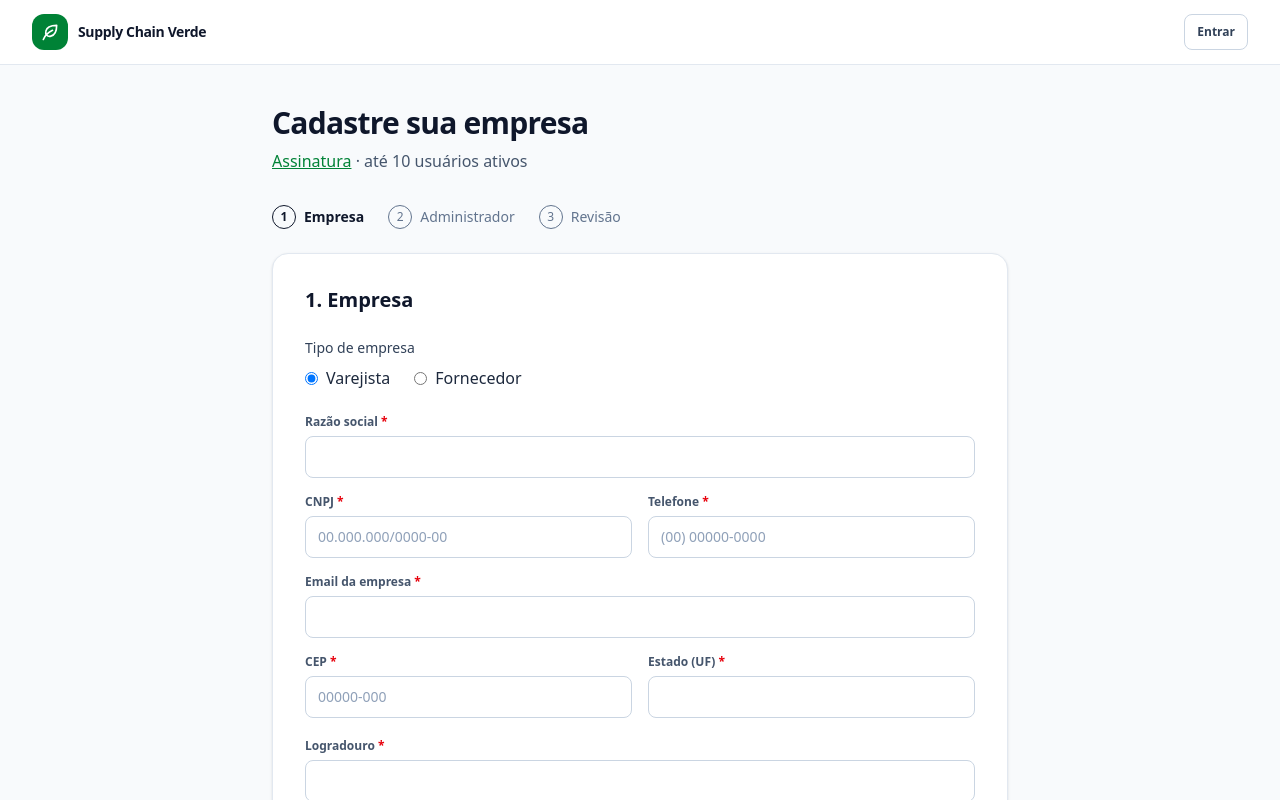
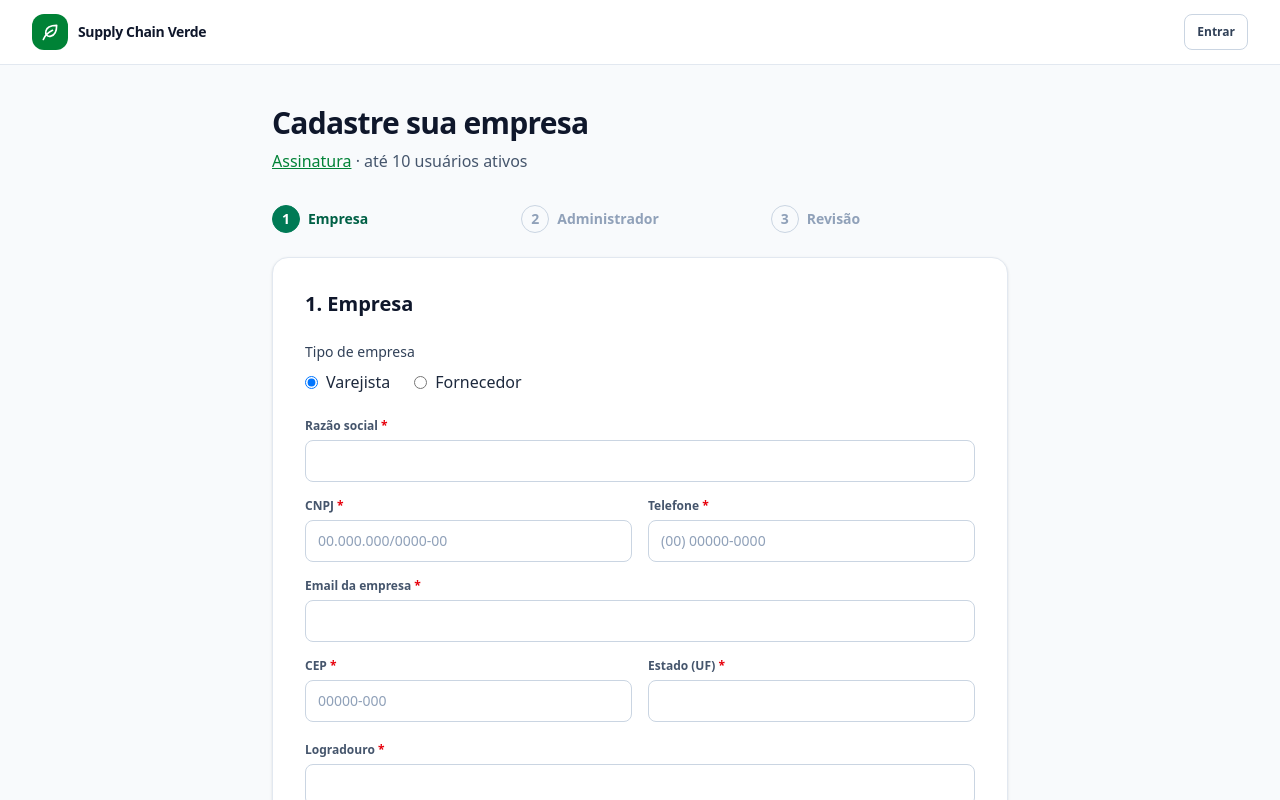
Before and after one commit to matheusnascimentods/supply-chain-verde-web, an Angular app: page /cadastro in a window 1280 px wide. Shown: the top 800 px of the page. Built offline with nearby package versions, Linux system fonts and the light colour scheme.

Commit message:
refactor: usa o app-stepper no cadastro
Remove a terceira cópia do indicador de passos. Na página, a moldura de modal do stepper é anulada pela classe sign-up-stepper.

```diff
--- a/src/app/features/signup/presentation/pages/sign-up/index.component.css
+++ b/src/app/features/signup/presentation/pages/sign-up/index.component.css
@@ -15,17 +15,9 @@
 .sign-up-link {
   @apply font-medium text-green-700 underline;
 }
-.sign-up-steps {
-  @apply mt-8 flex flex-wrap gap-x-6 gap-y-2 text-sm text-slate-500;
-}
-.sign-up-step {
-  @apply flex items-center gap-2;
-}
-.sign-up-step-current {
-  @apply font-semibold text-slate-900;
-}
-.sign-up-step-number {
-  @apply flex h-6 w-6 items-center justify-center rounded-full border border-current text-xs;
+.sign-up-stepper {
+  /* O app-stepper vem com a moldura dos modais; na página ele fica solto. */
+  @apply mt-8 border-0 p-0;
 }
 .sign-up-card {
   @apply mt-6 rounded-2xl border border-slate-200 bg-white p-5 shadow-sm sm:p-8;
--- a/src/app/features/signup/presentation/pages/sign-up/index.component.html
+++ b/src/app/features/signup/presentation/pages/sign-up/index.component.html
@@ -7,13 +7,7 @@
       <a routerLink="/assinatura" class="sign-up-link">Assinatura</a> · até 10 usuários ativos
     </p>
 
-    <ol class="sign-up-steps" aria-label="Etapas do cadastro">
-      @for (label of steps; track label; let index = $index) {
-        <li class="sign-up-step" [class.sign-up-step-current]="index === step()" [attr.aria-current]="index === step() ? 'step' : null">
-          <span class="sign-up-step-number" aria-hidden="true">{{ index + 1 }}</span>{{ label }}
-        </li>
-      }
-    </ol>
+    <app-stepper class="sign-up-stepper" [steps]="steps" [current]="step()" label="Etapas do cadastro" />
 
     <section class="sign-up-card" aria-labelledby="sign-up-step-title">
       <h2 #stepHeading id="sign-up-step-title" class="sign-up-step-title" tabindex="-1">{{ step() + 1 }}. {{ steps[step()] }}</h2>
--- a/src/app/features/signup/presentation/pages/sign-up/index.component.ts
+++ b/src/app/features/signup/presentation/pages/sign-up/index.component.ts
@@ -6,6 +6,7 @@ import { formatCompanyFieldsWhileTyping, lookUpCompanyZipCode } from '../../../.
 import { ButtonComponent } from '../../../../../shared/ui/button/index.component';
 import { ErrorToastComponent } from '../../../../../shared/ui/error-toast/index.component';
 import { ErrorToastService } from '../../../../../shared/ui/error-toast/index.service';
+import { StepperComponent } from '../../../../../shared/ui/stepper/index.component';
 import { TextFieldComponent } from '../../../../../shared/ui/text-field/index.component';
 import { digitsOnly } from '../../../../../shared/utils/format/index.utils';
 import { apiErrorMessage } from '../../../../../shared/utils/http/index.utils';
@@ -21,7 +22,7 @@ const FIELD_MESSAGES: Record<string, string> = {
 
 @Component({
   selector: 'app-sign-up',
-  imports: [ReactiveFormsModule, RouterLink, ButtonComponent, ErrorToastComponent, TextFieldComponent, PublicHeaderComponent],
+  imports: [ReactiveFormsModule, RouterLink, ButtonComponent, ErrorToastComponent, TextFieldComponent, PublicHeaderComponent, StepperComponent],
   templateUrl: './index.component.html',
   styleUrl: './index.component.css',
   changeDetection: ChangeDetectionStrategy.OnPush,
```
